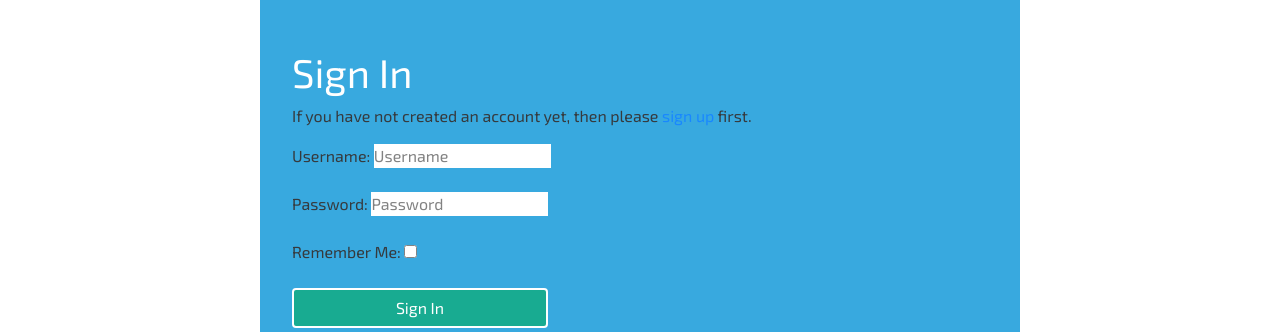
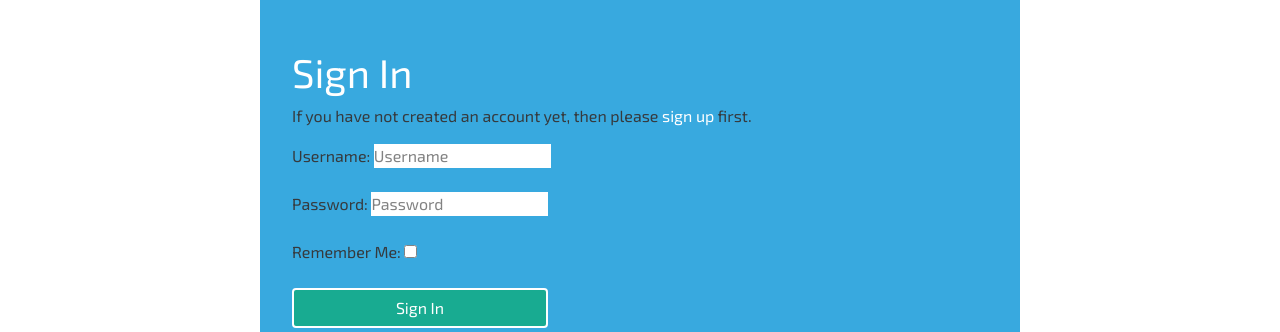
Before and after one commit to Code-Institute-Submissions/gabriele-andolina-the-underwater-gang_OctResub, a Django app: page /accounts/login/ in a window 1280 px wide. Shown: the part 133-465 px from the top of the page. Run offline with Django 3.2, Linux system fonts and the light colour scheme; some libraries are stand-ins or nearby versions.

Commit message:
Update link color for signin and signup form

```diff
--- a/templates/account/login.html
+++ b/templates/account/login.html
@@ -13,7 +13,7 @@
       <h1 class="form-title">{% trans "Sign In" %}</h1>
 
       <p>{% blocktrans %}If you have not created an account yet, then please
-      <a class="sign-up-link" href="{{ signup_url }}">sign up</a> first.{% endblocktrans %}</p>
+      <a class="text-white" href="{{ signup_url }}">sign up</a> first.{% endblocktrans %}</p>
 
       <form class="login" method="POST" action="{% url 'account_login' %}">
         {% csrf_token %}
--- a/templates/account/signup.html
+++ b/templates/account/signup.html
@@ -12,7 +12,7 @@
 
       <h1 class="form-title">{% trans "Sign Up" %}</h1>
 
-      <p>{% blocktrans %}Already have an account? Then please <a href="{{ login_url }}" class="sign-in-link">sign in</a>.{% endblocktrans %}</p>
+      <p>{% blocktrans %}Already have an account? Then please <a href="{{ login_url }}" class="text-white">sign in</a>.{% endblocktrans %}</p>
 
       <form class="signup" id="signup_form" method="post" action="{% url 'account_signup' %}">
         {% csrf_token %}
```
